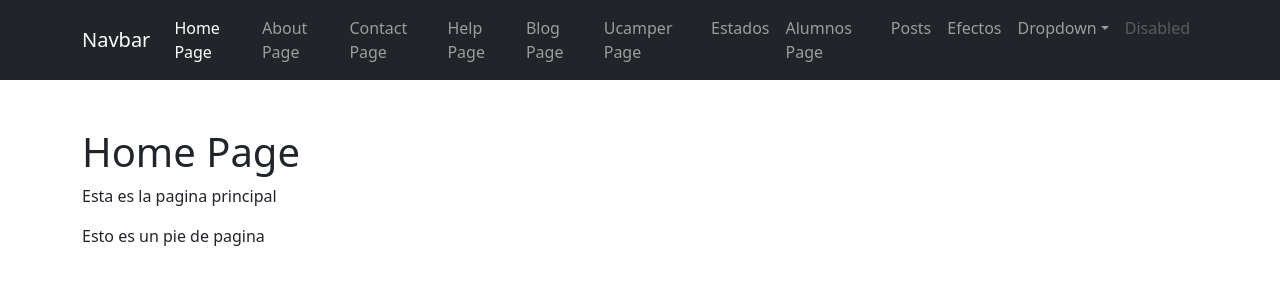
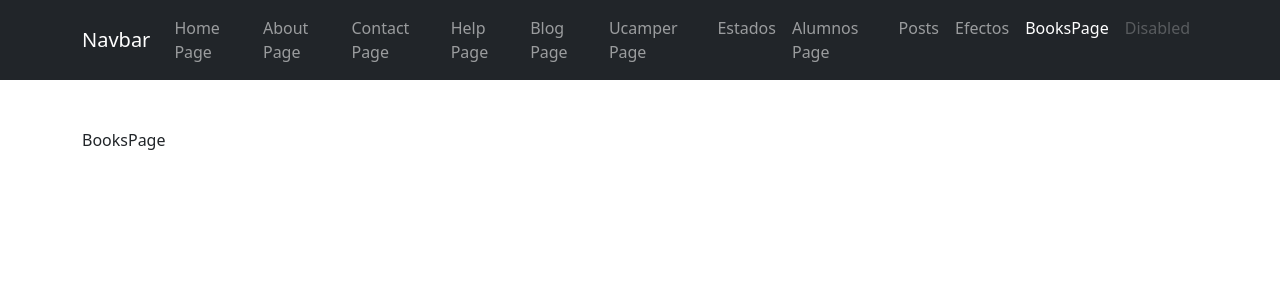
Before and after one commit to ArticislandOfficial/1.demo-app, a React (Create React App) app: page /Books in a window 1280 px wide. Before the commit this address led to /. Shown: the top 300 px of the page. Built offline with nearby package versions, Linux system fonts and the light colour scheme.

Commit message:
Agregando pagina y rutas de books

```diff
--- a/src/components/NavBar.jsx
+++ b/src/components/NavBar.jsx
@@ -140,7 +140,18 @@ const NavBar = () => {
               </NavLink>
             </li>
 
-            <li className="nav-item dropdown">
+            <li className="nav-item">
+              <NavLink
+                to="/Books"
+                aria-current="page"
+                className={({ isActive }) =>
+                  isActive ? "nav-link active" : "nav-link"
+                }
+              >
+                BooksPage
+              </NavLink>
+            </li>
+            {/* <li className="nav-item dropdown">
               <a
                 className="nav-link dropdown-toggle"
                 href="/"
@@ -171,7 +182,7 @@ const NavBar = () => {
                   </a>
                 </li>
               </ul>
-            </li>
+            </li> */}
             <li className="nav-item">
               <a className="nav-link disabled" href="/">
                 Disabled
--- /dev/null
+++ b/src/pages/BooksPage.jsx
@@ -0,0 +1,9 @@
+import React from 'react'
+
+const BooksPage = () => {
+  return (
+    <div>BooksPage</div>
+  )
+}
+
+export default BooksPage
--- a/src/routers/AppRouter.jsx
+++ b/src/routers/AppRouter.jsx
@@ -19,6 +19,7 @@ import EstadosPage from "../pages/EstadosPage";
 import PostsPage from "../pages/PostsPage";
 import EffectosPage from "../pages/EffectosPage";
 import PostPage from "../pages/PostPage";
+import BooksPage from "../pages/BooksPage";
 
 const AppRouter = () => {
   return (
@@ -50,6 +51,7 @@ const AppRouter = () => {
           <Route path="/post/:idPost" element={<PostPage />} />
 
           <Route path="/efectos" element={<EffectosPage />} />
+          <Route path="Books" element={<BooksPage/>} />
 
           <Route path="*" element={<Navigate to="/" />} />
         </Routes>
```
